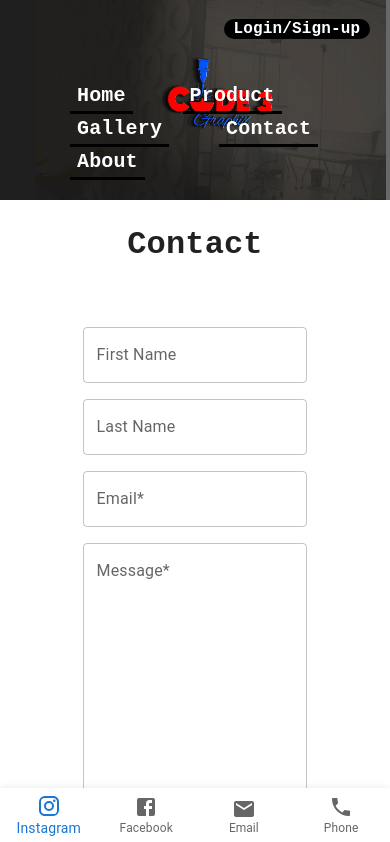
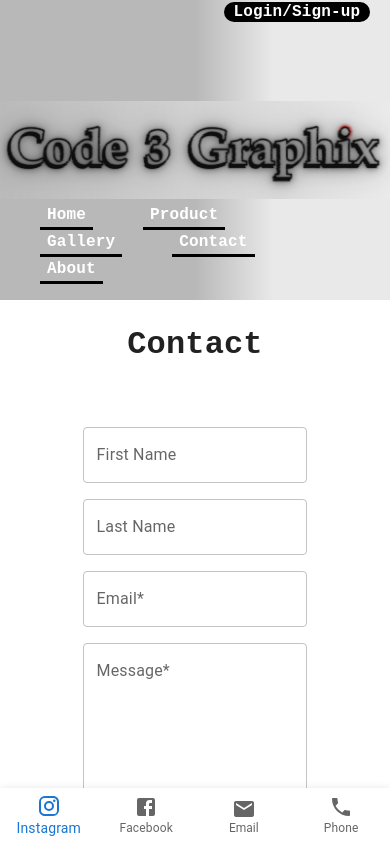
Before and after one commit to mrgreen12375/code3graphix, a React (Create React App) app in the folder client/: page /contact in a window 390 px wide. Shown: the top 842 px of the page. Built offline with nearby package versions, Linux system fonts and the light colour scheme; no server answers.

Commit message:
Added new testLogo.PNG file. Played with positioning in navbar. Added media query for login button to float at the top right at greater resolutions.

```diff
--- a/client/package.json
+++ b/client/package.json
@@ -24,7 +24,7 @@
     "react-scripts": "^4.0.2"
   },
   "scripts": {
-    "start": "react-scripts start",
+    "start": "react-scripts --openssl-legacy-provider start",
     "build": "react-scripts build",
     "test": "react-scripts test",
     "eject": "react-scripts eject"
--- a/client/src/index.css
+++ b/client/src/index.css
@@ -3,6 +3,7 @@
 .center {
   display: flex;
   flex-direction: column;
+  justify-content: flex-end;
   align-items: center;
   font-family: 'Courier New', Courier, monospace;
 }
@@ -15,29 +16,34 @@
 
 .headerContainer {
   z-index: -1;
-  background-image: linear-gradient(to left, #686868 10%,#1f1f1f 50%);
+  background-image: linear-gradient(to left, #e9e9e9 30%,#b8b8b8 50%);
+  display: flex;
+  flex-direction: column;
 }
 
 #headerLogo {
-  background-image: url(../src/assets/images/v1.jpg);
+  background-image: url(../src/assets/images/testLogo.PNG);
   background-position: center;
   background-repeat: no-repeat;
   background-size: contain;
-  height: 200px;
-  margin-left: 30px;
-  display: flex;
-  justify-content: flex-end;
+  height: 300px;
 }
 
 .loginNav {
   display: flex;
   flex-direction: row;
-  align-items: center;
+  align-items:flex-start;
   color: white;
   position: sticky;
   left: 1270px;
-  bottom: 680px;
+  bottom: 900px;
   margin-right: 20px;
+}
+
+@media screen and (min-width: 1240px) {
+  .loginNav {
+    left: 1500px;
+  }
 }
 
 .loginNav h5 {
@@ -60,6 +66,7 @@
   cursor: pointer;
 }
 
+/* Header */
 
 /*nav*/
 
@@ -110,6 +117,12 @@ nav a:visited {
 
 nav a:visited:hover {
   color: white;
+}
+
+@media screen and (max-width: 770px) {
+  nav {
+    font-size: 16px;
+  }
 }
 
 /*nav*/
```
Also changed, not shown: client/src/assets/images/testLogo.PNG (added).
